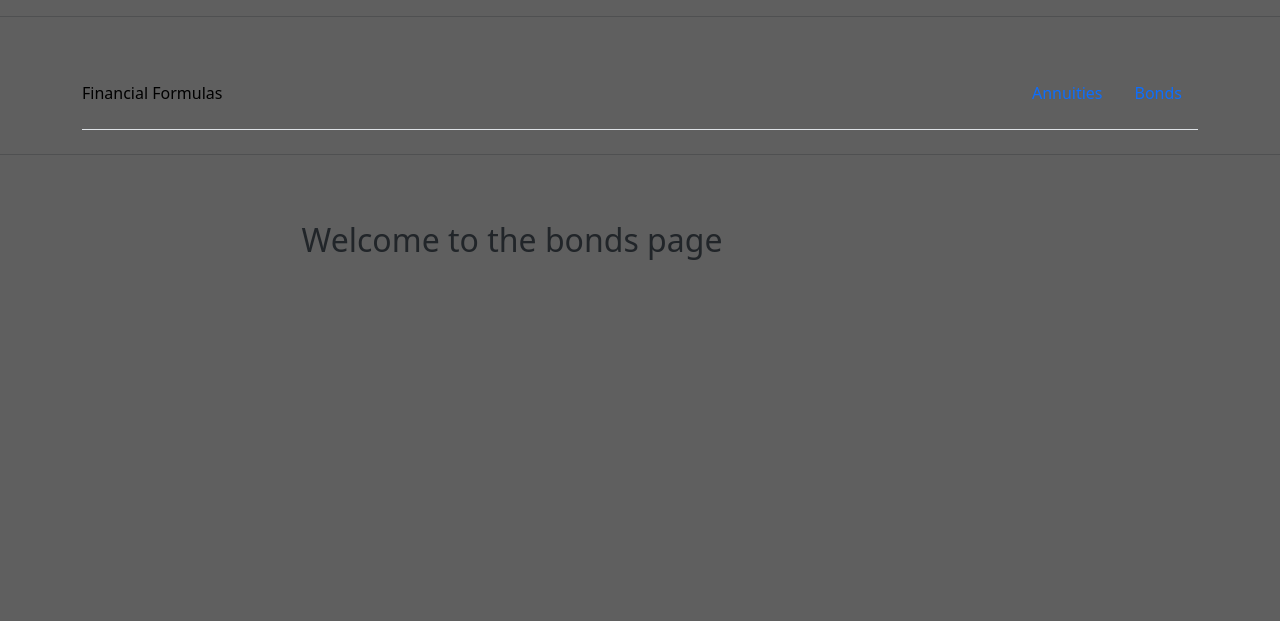
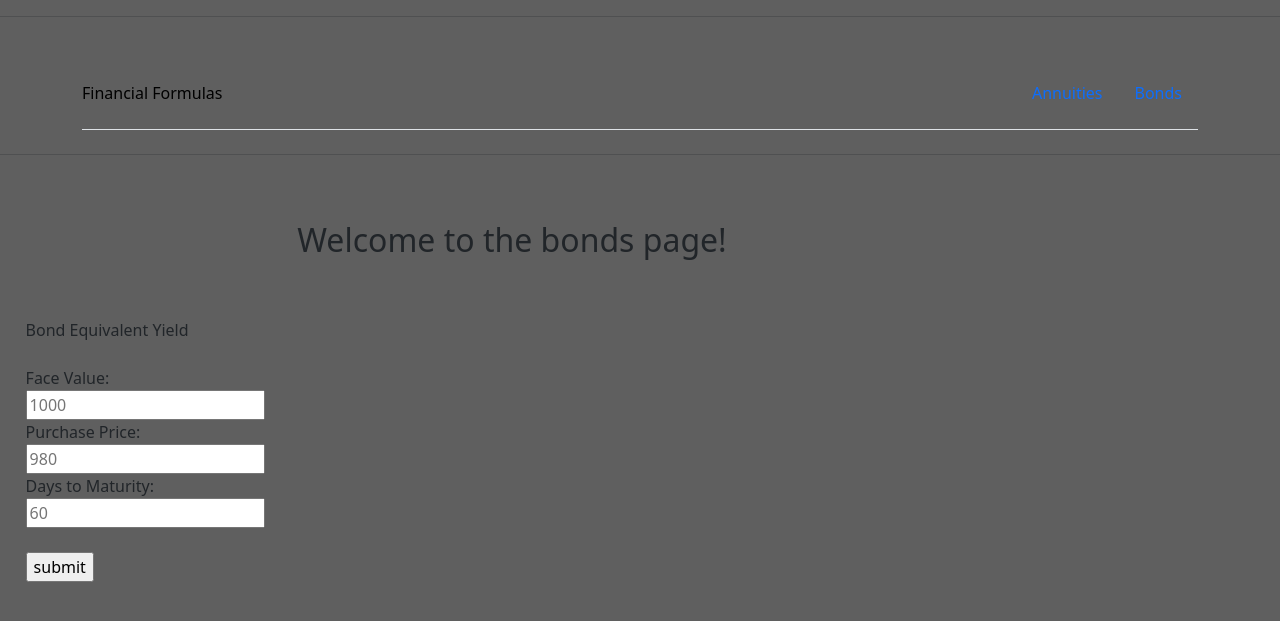
Before and after one commit to aidang1003/financial-formulas, a Flask app: page /bonds in a window 1280 px wide. Shown: the top 621 px of the page. Run offline with Flask 2, Linux system fonts and the light colour scheme.

Commit message:
Bond Equivalent Yield
Added a formula for bond equivalent yield

```diff
--- a/app.py
+++ b/app.py
@@ -18,6 +18,17 @@ class Finance():
         else:
             return "Error in annuity function. Likely there was not a correct annuity type supplied"
 
+class Bond():
+    def __init__(self, faceValue, purchasePrice, yearsToMaturity, rateOfYield=.07):
+        self.faceValue = faceValue
+        self.purchasePrice = purchasePrice
+        self.yearsToMaturity = yearsToMaturity
+        self.rateOfYield = rateOfYield
+
+
+    def bondEquivalentYield(self):
+        return f'{round(100 * ((self.faceValue - self.purchasePrice) / self.purchasePrice) * (1 / self.yearsToMaturity), 4)}%'
+
 
 @app.route('/')
 def index():
@@ -35,23 +46,6 @@ def annuity():
 def bond():
     return render_template('bond.html')
 
-
-@app.route('/fvAnnuity', methods=["GET","POST"])
-def fvAnnuity():
-
-    if request.method == "POST":
-        form = request.form
-        fPeriodicPayment = float(form['fPeriodicPayment'])
-        fRatePerPeriod = float(form['fRatePerPeriod'])
-        fPeriods = float(form['fPeriods'])
-
-        finance = Finance(fPeriodicPayment, fRatePerPeriod, fPeriods)
-
-        fvAnnuity = finance.fvAnnuity()
-
-        return render_template('annuity.html', fvAnnuity=fvAnnuity)
-
-    return render_template('annuity.html')
 
 @app.route('/Annuity', methods=["GET","POST"])
 def processAnnuity():
@@ -71,5 +65,22 @@ def processAnnuity():
 
     return render_template('annuity.html')
 
+@app.route('/Bond', methods=["GET","POST"])
+def bondEquivalentYield():
+
+    if request.method == "POST":
+        form = request.form
+        pFaceValue = float(form['fFaceValue'])
+        pPurchasePrice = float(form['fPurchasePrice'])
+        pYeastoMaturity = float(form['fDaystoMaturity']) / 365
+
+        bond = Bond(pFaceValue, pPurchasePrice, pYeastoMaturity)
+
+        bondEquivalentYield = bond.bondEquivalentYield()
+
+        return render_template('bond.html', bondEquivalentYield=bondEquivalentYield)
+
+    return render_template('bond.html')
+
 if __name__ == '__main__':
     app.run(debug=True)
--- a/templates/annuity.html
+++ b/templates/annuity.html
@@ -45,7 +45,4 @@ body %}
   </form>
 </div>
 
-
-  </form>
-</div>
 {% endblock %}
--- a/templates/bond.html
+++ b/templates/bond.html
@@ -1,5 +1,48 @@
 {% extends 'base.html' %} {% block title %} Bonds {% endblock %} {% block body
 %}
-<h2 class="content-header">Welcome to the bonds page</h2>
+<h2 class="content-header">Welcome to the bonds page!</h2>
+
+<div class="content">
+  <form action="/Bond" method="POST">
+    <head>
+      Bond Equivalent Yield</head
+    ><br /><br />
+    <label for="FaceValue">Face Value:</label><br />
+    <input
+      type="number"
+      placeholder="1000"
+      id="FaceValue"
+      name="fFaceValue"
+      min="0"
+      step="10"
+      required
+    /><br />
+    <label for="PurchasePrice">Purchase Price:</label><br />
+    <input
+      type="number"
+      placeholder="980"
+      id="PurchasePrice"
+      name="fPurchasePrice"
+      min="0"
+      step="10"
+      required
+    /><br />
+    <label for="DaystoMaturity">Days to Maturity:</label><br />
+    <input
+      type="number"
+      placeholder="60"
+      id="DaystoMaturity"
+      name="fDaystoMaturity"
+      min="0"
+      step="1"
+      required
+    /><br />
+    <br />
+    <input type="submit" value="submit" />
+    {% if bondEquivalentYield %}
+    <h3>Bond Equivalent Yield: {{bondEquivalentYield}}</h3>
+    {% endif %}
+  </form>
+</div>
 
 {% endblock %}
```
